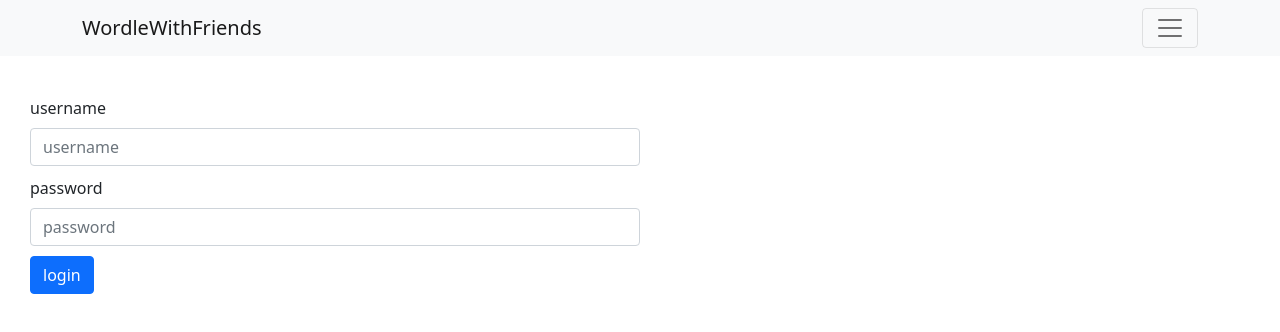
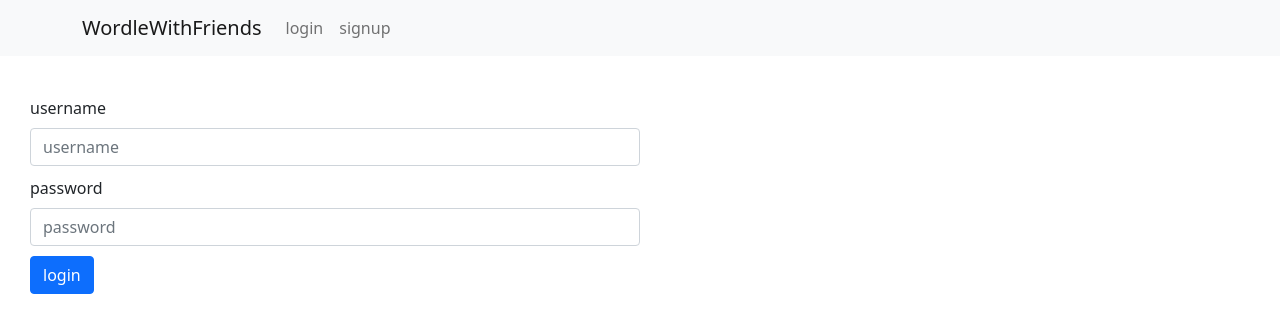
Before and after one commit to caseyvaughn/wordle-with-friends, a React (Create React App) app in the folder client/: page /login in a window 1280 px wide. Shown: the top 332 px of the page. Built offline with nearby package versions, Linux system fonts and the light colour scheme.

Commit message:
auto collapse navbar

```diff
--- a/client/src/components/NavBar.jsx
+++ b/client/src/components/NavBar.jsx
@@ -1,13 +1,84 @@
 import Navbar from 'react-bootstrap/Navbar'
 import Offcanvas from 'react-bootstrap/Offcanvas'
 import Nav from 'react-bootstrap/Nav'
-import { NavLink } from 'react-router-dom'
+// import { NavLink as Nav.Link } from 'react-router-dom'
 import Button from 'react-bootstrap/esm/Button'
 import Container from "react-bootstrap/esm/Container"
+import { NavLink, Link } from 'react-router-dom'
 
 export default function NavBar(props) {
+  const handleCollapse = () => {
+    console.log("handleCollapse");
+    // nav.classList.add("collapsed");
+  }
+
   return (
-      <Navbar bg="light" expand={false} collapseOnSelect>
+      <Navbar collapseOnSelect
+      bg="light"
+      variant="light"
+      // fixed="top"
+      //expand makes navbar responsive; hamburger menu only shows up under medium sized
+      expand="lg">
+        <Container>
+          <Navbar.Brand href="/words"> WordleWithFriends</Navbar.Brand>
+          {props.currentUser ?
+            <>
+            <h5>Welcome back, {props.currentUser.username}!</h5>
+            </>
+          : null}
+
+        <Navbar.Toggle aria-controls="responsive-navbar-nav" />
+        <Navbar.Collapse id="responsive-navbar-nav" className="responsive-navbar" >
+        <Nav className="mr-auto">
+
+              {props.currentUser ?
+                      <>
+                        {/* <h5>Welcome, {props.currentUser.username}!</h5> */}
+                        <Nav.Link eventKey="1" to="/words/create" onClick={handleCollapse}>create a wordle</Nav.Link>
+                        <Nav.Link eventKey="2" to="/words">browse all wordles</Nav.Link>
+                        <Button onClick={props.logout}>logout</Button>
+                      </>
+                      :
+                      <>
+                        <Nav.Link eventKey="3" to="/login">login</Nav.Link> <br/>
+                        <Nav.Link eventKey="4" to="/signup">signup</Nav.Link>
+                      </>}
+            </Nav>
+        </Navbar.Collapse>
+      </Container>
+      </Navbar>
+
+      //     <Navbar.Toggle aria-controls="offcanvasNavbar" />
+      //     <Navbar.Offcanvas
+      //       id="offcanvasNavbar"
+      //       aria-labelledby="offcanvasNavbarLabel"
+      //       placement="end">
+      //     <Offcanvas.Header closeButton>
+      //     <Offcanvas.Title id="offcanvasNavbarLabel">Wordle With Friends</Offcanvas.Title>
+      //       </Offcanvas.Header>
+      //         <Offcanvas.Body>
+      //           <Nav className="justify-content-end flex-grow-1 pe-3">
+      //               {props.currentUser ?
+      //                 <>
+      //                   <h5>Welcome, {props.currentUser.username}!</h5>
+      //                   <NavLink to="/words/create">create a wordle</NavLink>
+      //                   <NavLink to="/words">browse all wordles</NavLink>
+      //                   <Button onClick={props.logout}>logout</Button>
+      //                 </>
+      //                 :
+      //                 <>
+      //                   <NavLink to="/login">login</NavLink> <br/>
+      //                   <NavLink to="/signup">signup</NavLink>
+      //                 </>}
+      //           </Nav>
+      //       </Offcanvas.Body>
+      //     </Navbar.Offcanvas>
+      //   </Container>
+      // </Navbar>
+  )
+}
+
+{/* <Navbar bg="light" expand={false} collapseOnSelect>
 <Container>
   <Navbar.Brand href="/words"> WordleWithFriends</Navbar.Brand>
   {props.currentUser ?
@@ -41,6 +112,4 @@ export default function NavBar(props) {
     </Offcanvas.Body>
   </Navbar.Offcanvas>
 </Container>
-      </Navbar>
-  )
-}
+</Navbar> */}
--- a/client/src/containers/RatingsContainer.jsx
+++ b/client/src/containers/RatingsContainer.jsx
@@ -1,6 +1,6 @@
 import { useState, useEffect} from "react"
-import { useParams, useNavigate } from 'react-router-dom'
-import { getWordRatings, createRating, deleteRating, updateRating } from "../services/ratings"
+import { useParams} from 'react-router-dom'
+import { getWordRatings, createRating, updateRating } from "../services/ratings"
 import RatingCreate from "../components/ RatingCreate"
 
 import React from 'react'
@@ -15,6 +15,7 @@ export default function RatingsContainer(props) {
     const fetchRatings = async () => {
       const fetchedRatings = await getWordRatings(id)
       setRatings(fetchedRatings)
+      console.log(ratings)
       const userRating = fetchedRatings.find(r => r.user?.id === props.currentUser?.id)
       const difficulty = fetchedRatings.map(r => r.difficulty_rating)
       setAverageRating(difficulty.reduce((a, b) => a + b) / fetchedRatings.length)
@@ -35,9 +36,6 @@ export default function RatingsContainer(props) {
     await updateRating(id, ratingID, ratingData)
   }
 
-  const handleRatingDelete = async (review_id) => {
-    await deleteRating(id, review_id)
-  }
   return (
     <div>
       <RatingCreate handleRatingCreate={!ratingID ? handleRatingCreate : handleRatingEdit} />
--- a/client/src/screens/WordDetail.jsx
+++ b/client/src/screens/WordDetail.jsx
@@ -1,5 +1,5 @@
 import { useState, useEffect } from "react";
-import { useNavigate, useParams, Link } from "react-router-dom";
+import { useParams, Link } from "react-router-dom";
 import { getOneWord } from "../services/words";
 import { Card, Button } from 'react-bootstrap';
 import RatingsContainer from "../containers/RatingsContainer";
@@ -7,7 +7,6 @@ import RatingsContainer from "../containers/RatingsContainer";
 export default function WordDetail(props) {
   const [word, setWord] = useState({})
   const { id } = useParams()
-  const navigate = useNavigate()
 
   useEffect(() => {
     const fetchWord = async () => {
--- a/client/src/services/games.js
+++ b/client/src/services/games.js
@@ -12,6 +12,7 @@ export const getOneGame = async (word_id, game_id) => {
 
 export const getRandomGame = async () => {
   const resp = await api.get()
+  return resp.data
 }
 
 export const createGame = async (gameData) => {
```
Also changed, not shown: client/src/App.css (+10 -0 lines), client/src/containers/WordsContainer.jsx (+3 -8 lines). Lines whose indentation alone changed are shown as unchanged.
